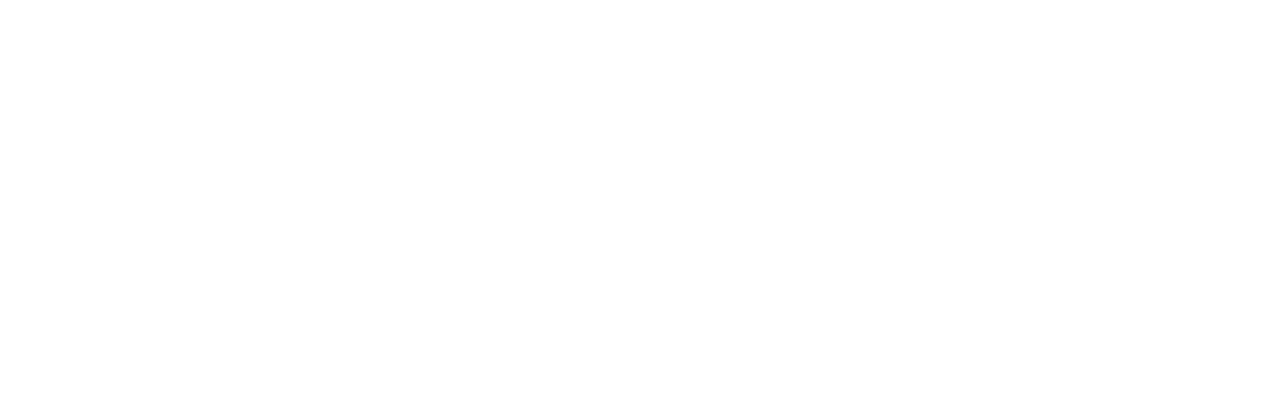
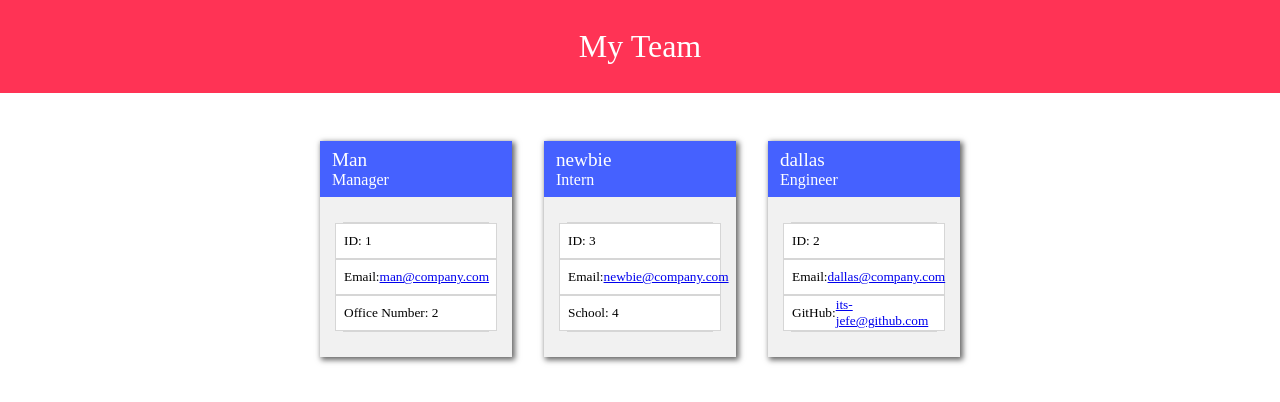
Before and after one commit to JoelHauser/team-profile-generator, a website: page dist/index.html in a window 1280 px wide. Drawn offline with Linux system fonts and the light colour scheme.

Commit message:
html up/css

```diff
--- a/dist/index.html
+++ b/dist/index.html
@@ -1,13 +1,63 @@
 <!DOCTYPE html>
 <html lang="en">
-<head>
-    <meta charset="UTF-8">
-    <meta http-equiv="X-UA-Compatible" content="IE=edge">
-    <meta name="viewport" content="width=device-width, initial-scale=1.0">
-    <link rel="stylesheet" href="./style.css">
-    <title>Document</title>
-</head>
-<body>
+  <head>
+    <meta charset="UTF-8" />
+    <meta http-equiv="X-UA-Compatible" content="IE=edge" />
+    <meta name="viewport" content="width=device-width, initial-scale=1.0" />
+    <title>Team Profile Generator</title>
+    <link rel="stylesheet" href="./style.css" />
+  </head>
 
-</body>
+  <body>
+    <header>My Team</header>
+
+    <main>
+      <div class="card">
+        <div class="card-head">
+          <div class="card-name">Man</div>
+          <div class="card-title">Manager</div>
+        </div>
+        <div class="card-body">
+          <div class="id">ID: 1</div>
+          <div class="email">
+            Email: <a href="mailto:man@company.com">man@company.com</a>
+          </div>
+          <div class="variable">Office Number: 2</div>
+        </div>
+      </div>
+
+      <div class="card">
+        <div class="card-head">
+          <div class="card-name">newbie</div>
+          <div class="card-title">Intern</div>
+        </div>
+        <div class="card-body">
+          <div class="id">ID: 3</div>
+          <div class="email">
+            Email: <a href="mailto:newbie@company.com">newbie@company.com</a>
+          </div>
+          <div class="variable">School: 4</div>
+        </div>
+      </div>
+
+      <div class="card">
+        <div class="card-head">
+          <div class="card-name">dallas</div>
+          <div class="card-title">Engineer</div>
+        </div>
+        <div class="card-body">
+          <div class="id">ID: 2</div>
+          <div class="email">
+            Email: <a href="mailto:dallas@company.com">dallas@company.com</a>
+          </div>
+          <div class="variable">
+            GitHub:
+            <a href="https://github.com/its-jefe@github.com">
+              its-jefe@github.com</a
+            >
+          </div>
+        </div>
+      </div>
+    </main>
+  </body>
 </html>
--- a/dist/style.css
+++ b/dist/style.css
@@ -0,0 +1,85 @@
+* {
+  margin: 0;
+  padding: 0;
+}
+
+header {
+  display: flex;
+  justify-content: center;
+  background-color: rgba(255, 0, 43, 0.8);
+  color: white;
+  font-size: xx-large;
+  padding: 1.75rem;
+}
+
+main {
+  margin: 2rem;
+  display: flex;
+  flex-wrap: wrap;
+  justify-content: center;
+  align-items: center;
+}
+
+.card {
+  display: flex;
+  flex-wrap: wrap;
+  width: 15vw;
+  height: calc(13vw * 1.3);
+  margin: 1rem;
+  box-shadow: 2px 2px 5.5px 1px rgba(0, 0, 0, 0.6);
+  background-color: rgb(241, 241, 241);
+  justify-content: center;
+}
+
+.card-head {
+  width: 100%;
+  height: fit-content;
+  background-color: rgb(69, 97, 255);
+  color: white;
+}
+.card-name {
+  font-size: larger;
+  padding: 0rem 0.75rem;
+  padding-top: 0.5rem;
+}
+.card-title {
+  padding: 0rem 0.75rem;
+  padding-bottom: 0.5rem;
+}
+
+.card-body {
+  display: flex;
+  flex-direction: column;
+  width: 75%;
+  height: 50%;
+  align-items: center;
+  font-size: smaller;
+  border: 1px solid rgb(214, 214, 214);
+}
+.id {
+  display: flex;
+  align-items: center;
+  width: 100%;
+  background-color: white;
+  border: inherit;
+  flex-basis: 33%;
+  padding: 0 0.5rem;
+}
+.email {
+  display: flex;
+  align-items: center;
+  width: 100%;
+  background-color: white;
+  border: inherit;
+  flex-basis: 33%;
+  padding: 0 0.5rem;
+}
+.variable {
+  display: flex;
+  align-items: center;
+  width: 100%;
+  background-color: white;
+  border: inherit;
+  flex-basis: 33%;
+  padding: 0 0.5rem;
+}
```
